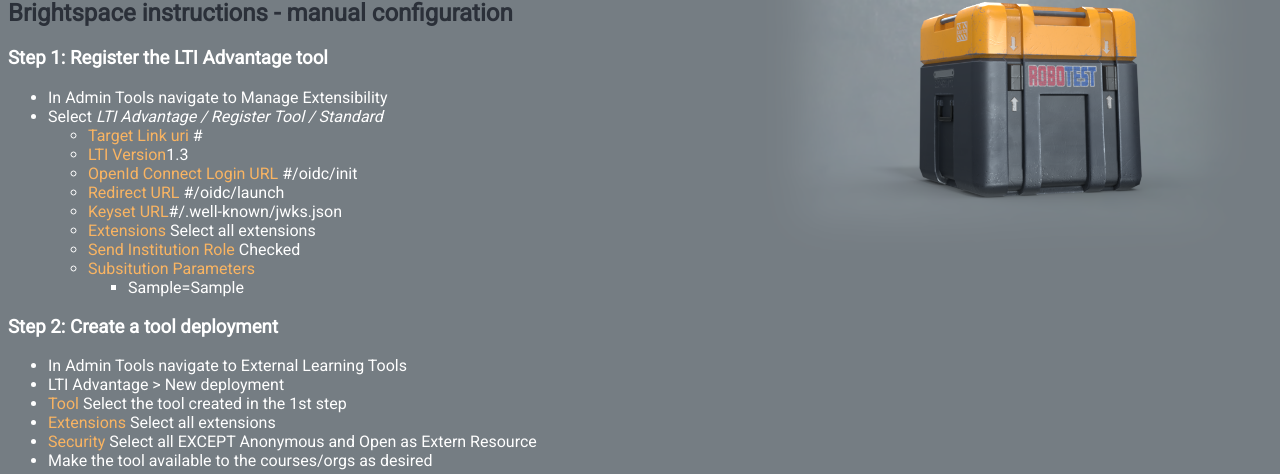
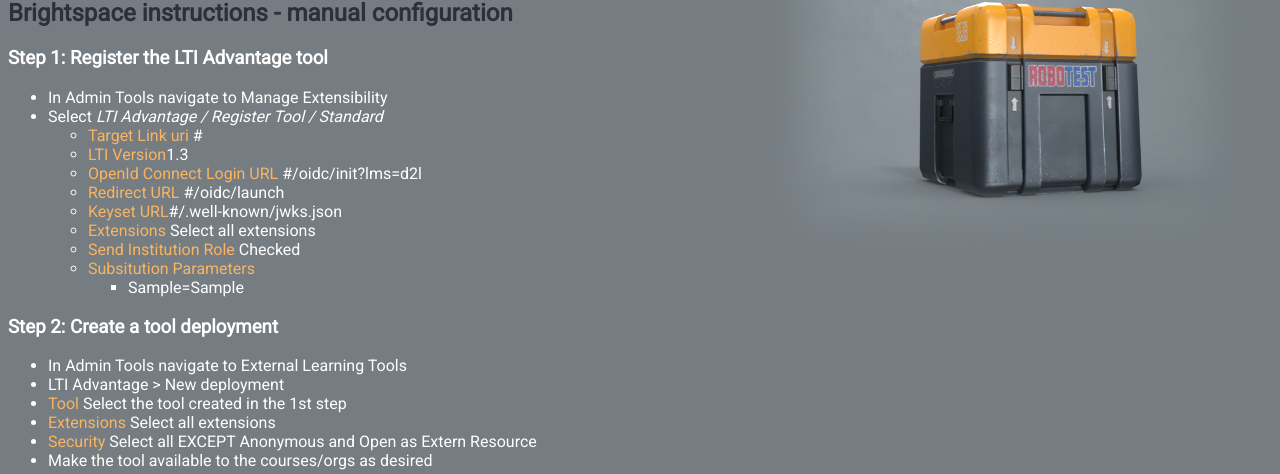
Before and after one commit to claudevervoort/ltiautotest, a FastAPI app: template robotest/templates/moodleinstructions.html in a window 1280 px wide. Shown: the part 720-1194 px from the top of the page. Run offline with FastAPI, Linux system fonts and the light colour scheme; the template is opened without the code that fills it: most values are stand-ins (such as "Sample title", 1, 10 or a date in 2020).

Commit message:
d2l instruction fix

```diff
--- a/robotest/templates/moodleinstructions.html
+++ b/robotest/templates/moodleinstructions.html
@@ -64,7 +64,7 @@
                     <ul>
                     <li><bold>Target Link uri</bold> {{ base_url }}</li>
                     <li><bold>LTI Version</bold>1.3</li>
-                    <li><bold>OpenId Connect Login URL</bold> {{ base_url }}/oidc/init</li>
+                    <li><bold>OpenId Connect Login URL</bold> {{ base_url }}/oidc/init?lms=d2l</li>
                     <li><bold>Redirect URL</bold> {{ base_url }}/oidc/launch</li>
                     <li><bold>Keyset URL</bold>{{ base_url }}/.well-known/jwks.json</li>
                     <li><bold>Extensions</bold> Select all extensions</li>
```
